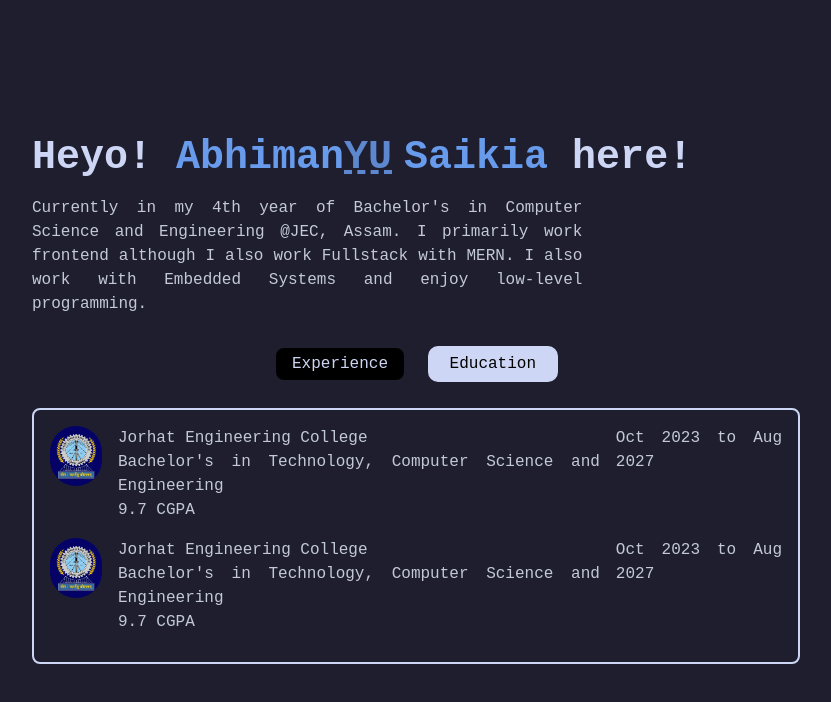
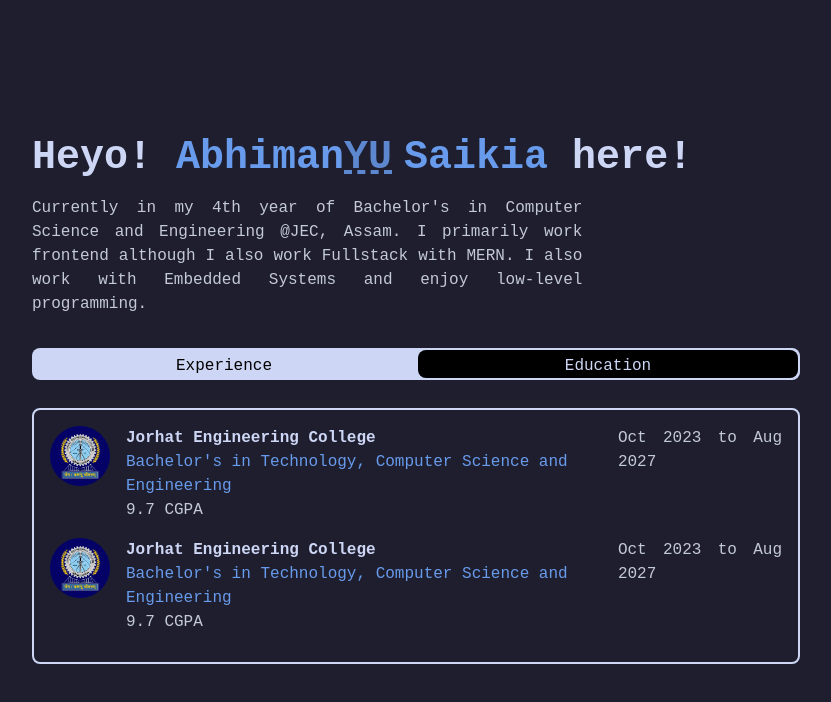
Before and after one commit to escursio675/Pfolio, a Next.js app in the folder pfolio/: page / in a window 1280 px wide. Both pictures are taken after a click on the button "Education". Shown: the top 702 px of the page, without its empty margins (160-991 px from the left). Built offline with nearby package versions, Linux system fonts and the light colour scheme.

Commit message:
migrated global css + E&E section design changes

```diff
--- a/pfolio/app/globals.css
+++ b/pfolio/app/globals.css
@@ -6,15 +6,17 @@ body{
 }
 
 h1{
-    color: hsl(226, 64%, 88%);
+    color: #cdd6f4;
     font-weight: bold;
-    font-size: 2.5rem;
 
 }
 
+h2{
+  color: #689bec;
+}
+
 p{
-    color: hsl(219, 18%, 80%);
-    font-size: 1rem;
+    color: #c3c9d5;
     text-align: justify;
 }
 
@@ -38,3 +40,15 @@ p{
 ::-webkit-scrollbar-thumb:hover {
   background: #689bec;
 }
+
+::selection {
+  background-color: #689bec; /* highlight */
+  color: #1e1e2e;           /* text color */
+}
+
+/*
+light blue: #cdd6f4
+bright blue: #689bec
+deep blue: #1e1e2e
+grey: #c3c9d5
+*/
--- a/pfolio/app/page.tsx
+++ b/pfolio/app/page.tsx
@@ -10,7 +10,7 @@ export default function Home(){
 
       <NameReveal />
 
-      <p className="xl:max-w-[43vw] max-w-full xl:mt-[1vh]"> {intro}</p>
+      <p className="xl:max-w-[43vw] max-w-full xl:mt-[1vh] text-[1rem]"> {intro}</p>
 
       <ExperienceAndEducation />
 
--- a/pfolio/components/experience-and-education.tsx
+++ b/pfolio/components/experience-and-education.tsx
@@ -10,8 +10,8 @@ export default function ExperienceAndEducation () {
 
     const [showEducation, setshowEducation] = useState(false);   //false if Experience is selected
 
-    const unselectedStyle: string = "text-[#cdd6f4] bg-black filter hover:brightness-150 focus:outline-none";
-    const selectedStyle: string = "bg-[#cdd6f4] text-black transition duration-200 ease-in-out";
+    const unselectedStyle: string = "bg-[#cdd6f4] text-black transition duration-200 ease-in-out";
+    const selectedStyle: string = "text-[#cdd6f4] bg-black  focus:outline-none";
 
 
     return(
@@ -20,15 +20,16 @@ export default function ExperienceAndEducation () {
 
             <div className="w-full mt-[2rem] flex justify-center flex-col">
 
-                <div className="flex gap-[2vw] justify-center w-full mb-7">
+                <div className="flex justify-center w-full h-8 mb-7 rounded-lg
+                bg-[#cdd6f4]">
                     <button onClick={() => setshowEducation(false)}
-                    className={`xl:px-4 xl:py-1 xl:rounded-lg px-3 py-1 rounded-md
+                    className={`xl:px-5 xl:py-1 xl:rounded-lg px-3 py-1 m-0.5 rounded-md flex-1
                         focus:outline-none focus:ring-2 focus:ring-[#cdd6f4]
                         ${showEducation ? unselectedStyle : selectedStyle}`}>
                         Experience
                     </button>
                     <button onClick={() => setshowEducation(true)}
-                    className={`xl:px-5 xl:py-1 xl:rounded-lg px-3 py-1 rounded-md
+                    className={`xl:px-5 xl:py-1 xl:rounded-lg px-3 py-1 m-0.5 rounded-md flex-1
                         focus:outline-none focus:ring-2 focus:ring-[#cdd6f4]
                         ${showEducation ? selectedStyle : unselectedStyle}`}>
                         Education
@@ -41,17 +42,20 @@ export default function ExperienceAndEducation () {
                         {!showEducation && experiences.map((experience: Experience) => (
                             <div key={experience.id}
                             className="flex flex-col gap-5">
-                                <div className="flex flex-row gap-4">
-                                    <div className="w-15 h-15 rounded-full overflow-hidden">
+                                <div className="flex relative
+                                xl:flex-row xl:gap-4 gap-7">
+                                    <div className="xl:w-15 xl:h-15 h-15 w-15 xl:mt-0
+                                    rounded-full flex-shrink-0 mt-10
+                                    overflow-hidden">
                                         <Image className="h-full w-full object-cover"
                                             src={experience.companyLogo} alt="logo"/>
                                     </div>
-                                    <div>
-                                        <p>{experience.companyName}</p>
-                                        <p>{experience.role}</p>
+                                    <div className="mt-7 mb-1 xl:mt-0 xl:mb-0">
+                                        <h1>{experience.companyName}</h1>
+                                        <h2>{experience.role}</h2>
                                         <p>{experience.description}</p>
                                     </div>
-                                    <p className="ml-auto">{experience.startDate} to {experience.endDate}</p>
+                                    <p className="ml-auto absolute top-0 left-0 xl:static">{experience.startDate} to {experience.endDate}</p>
                                 </div>
                             </div>
                         ))
@@ -60,17 +64,20 @@ export default function ExperienceAndEducation () {
                         {showEducation && educations.map((education: Education) => (
                             <div key={education.id}
                             className="flex flex-col gap-5">
-                                <div className="flex flex-row gap-4">
-                                    <div className="w-15 h-15 rounded-full overflow-hidden">
+                                <div className="flex relative
+                                xl:flex-row xl:gap-4 gap-7">
+                                    <div className="xl:w-15 xl:h-15 h-15 w-15 xl:mt-0
+                                    rounded-full flex-shrink-0 mt-10
+                                    overflow-hidden">
                                         <Image className="h-full w-full object-cover"
                                             src={education.instituteLogo} alt ="logo"/>
                                     </div>
-                                    <div>
-                                        <p>{education.institureName}</p>
-                                        <p>{education.degree}</p>
+                                    <div className="mt-7 mb-1 xl:mt-0 xl:mb-0">
+                                        <h1>{education.instituteName}</h1>
+                                        <h2>{education.degree}</h2>
                                         <p>{education.grades}</p>
                                     </div>
-                                    <p className="ml-auto">{education.startDate} to {education.endDate}</p>
+                                    <p className="ml-auto absolute top-0 left-0 xl:static">{education.startDate} to {education.endDate}</p>
                                 </div>
                             </div>
                         ))
--- a/pfolio/components/name-reveal.tsx
+++ b/pfolio/components/name-reveal.tsx
@@ -8,8 +8,7 @@ export default function NameReveal(){
 
     return(
         <>
-
-            <h1 className="group inline-flex flex-wrap items-center">
+            <h1 className="group inline-flex flex-wrap items-center text-[2.5rem]">
 
               <span className="inline-flex items-center">
 
--- a/pfolio/data/education.ts
+++ b/pfolio/data/education.ts
@@ -5,7 +5,7 @@ import { StaticImageData } from "next/image";
 export type Education = {
     id: number,
     instituteLogo: StaticImageData;
-    institureName: string;
+    instituteName: string;
     degree: string;
     grades: string;
     startDate: string;
@@ -16,7 +16,7 @@ export const educations: Education[] = [
 {
     id: 1,
     instituteLogo: jec,
-    institureName: "Jorhat Engineering College",
+    instituteName: "Jorhat Engineering College",
     degree: "Bachelor's in Technology, Computer Science and Engineering",
     grades: "9.7 CGPA",
     startDate: "Oct 2023",
@@ -26,7 +26,7 @@ export const educations: Education[] = [
 {
     id: 2,
     instituteLogo: jec,
-    institureName: "Jorhat Engineering College",
+    instituteName: "Jorhat Engineering College",
     degree: "Bachelor's in Technology, Computer Science and Engineering",
     grades: "9.7 CGPA",
     startDate: "Oct 2023",
```
